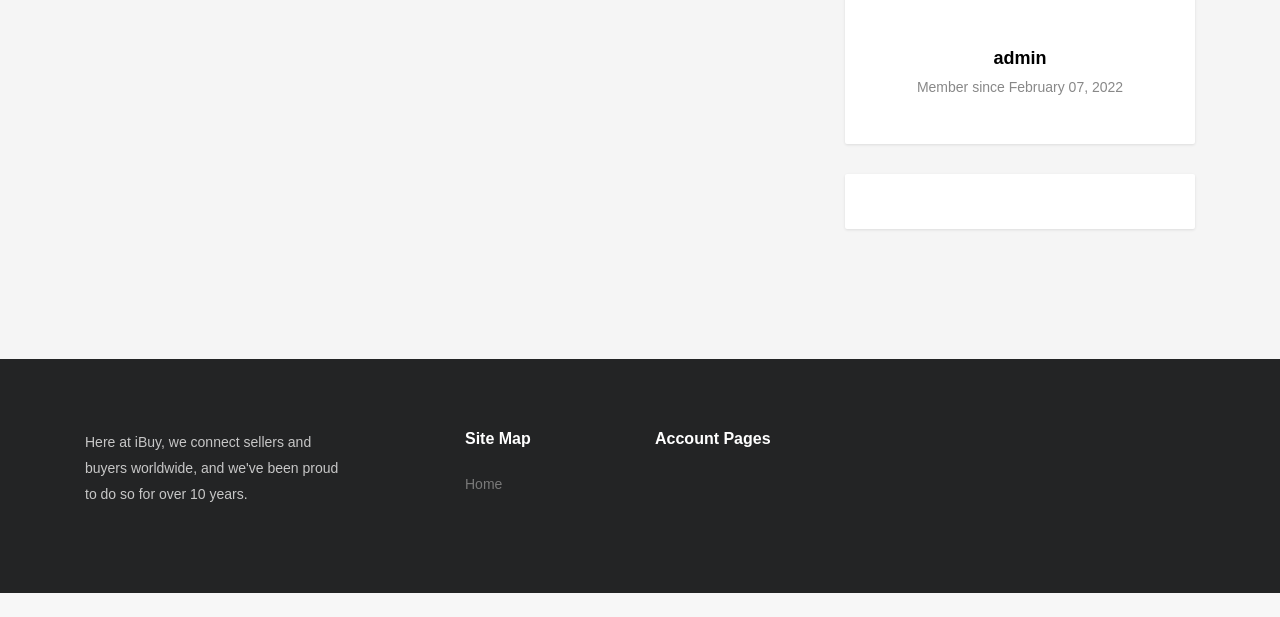
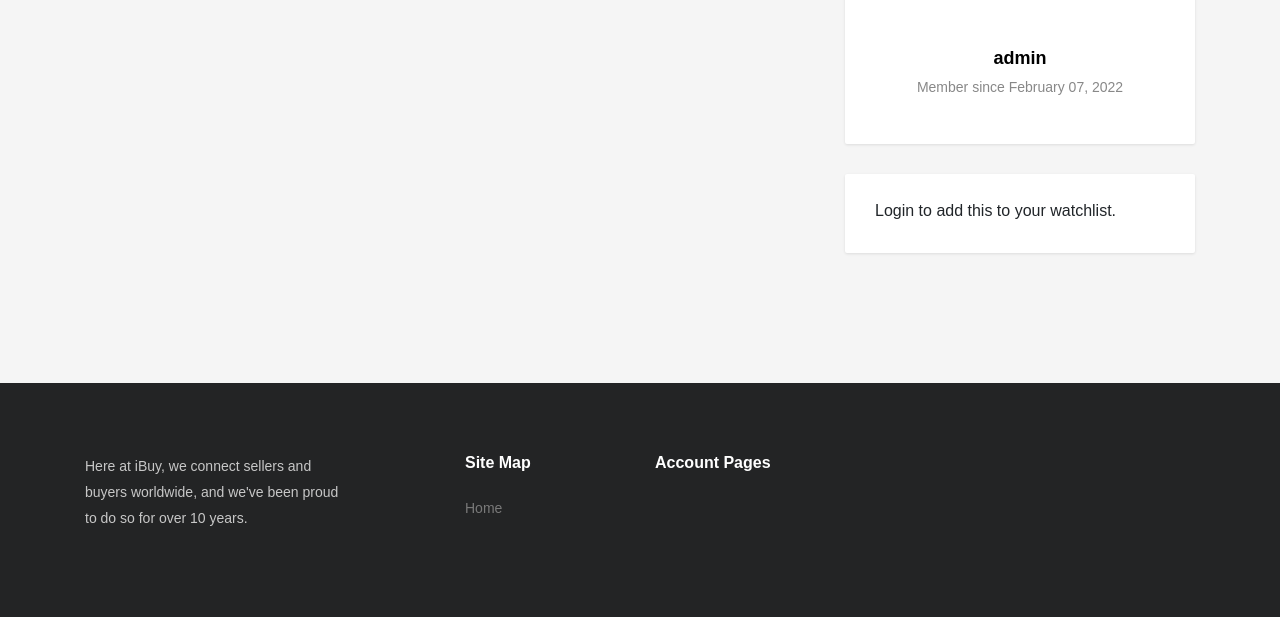
Before and after one commit to zachmichael14/auction_site, a Django app: page /listing/1/ in a window 1280 px wide. Shown: the part 603-1220 px from the top of the page. Before the commit the page ends 1196 px from the top, so only its background shows below. Run offline with Django 3.2, Linux system fonts and the light colour scheme; data comes from the database, SQL or seed files in the repository; both versions use the stored data as it was after the commit; parts of the project's set-up code (start-up, migrations or seed data) failed here and were passed over; some libraries are stand-ins or nearby versions; some web fonts are replaced.

Commit message:
Create add_to_watchlist view
Also add link to add listing to watchlist on listing detail page.

```diff
--- a/auctions/models.py
+++ b/auctions/models.py
@@ -56,7 +56,11 @@ class Listing(models.Model):
             return True
         return False
 
-
+    def can_watch(self, user):
+        if user != self.seller:
+            if not Watchlist.objects.filter(user=user).filter(listing=self):
+                return True
+        return False
 
 
 class Bid(models.Model):
--- a/auctions/templates/auctions/listing.html
+++ b/auctions/templates/auctions/listing.html
@@ -121,6 +121,16 @@
         <!-- Watchlist Widget -->
         <div class="widget watchlist">
           <!-- WATCHLIST WIDGET TO GO HERE -->
+
+          {% if user.is_authenticated %}
+            {% if can_watch %}
+              <a href="{% url 'auctions:add_to_watchlist' listing.id %}">Add to watchlist</a>
+            {% else %}
+              You are watching.
+            {% endif %}
+          {% else %}
+            Login to add this to your watchlist.
+          {% endif %}
         </div>
       </div>
     </div>
--- a/auctions/urls.py
+++ b/auctions/urls.py
@@ -1,3 +1,4 @@
+from unicodedata import name
 from django.urls import path, re_path
 from . import views as auction_views
 app_name = 'auctions'
@@ -8,5 +9,6 @@ urlpatterns = [
     #TODO: Separate out browse paths using include()
     path('browse/', auction_views.BrowseListingView.as_view(), name='browse'),
     path('browse/?q_cat=<q_cat>/', auction_views.BrowseListingView.as_view(), name='browse'),
-    path('listing/create/', auction_views.ListingCreateView.as_view(), name='create')
+    path('listing/create/', auction_views.ListingCreateView.as_view(), name='create'),
+    path('listing/<int:listing_id>/add/', auction_views.add_to_watchlist, name='add_to_watchlist')
 ]
--- a/auctions/views.py
+++ b/auctions/views.py
@@ -1,18 +1,17 @@
-from pyexpat import model
-from re import template
-from django.shortcuts import get_object_or_404, render
+import datetime
+
+from django.contrib.auth.mixins import LoginRequiredMixin
+from django.contrib.auth.decorators import login_required
+from django.http import HttpResponseRedirect
+from django.shortcuts import render
 from django.urls import reverse
-from django.contrib.auth.mixins import LoginRequiredMixin
+from django.views.generic import ListView
 from django.views.generic.detail import DetailView
 from django.views.generic.edit import CreateView
-from django.views.generic import ListView
-from django.core.paginator import Paginator
-from django.http import HttpResponseRedirect
-import datetime
-
-from .models import Category, Listing
 
 from .forms import ListingForm, SearchForm
+from .models import Category, Listing, Watchlist
+
 
 def index(request):
     new_arrivals = Listing.objects.new_arrivals()
@@ -52,6 +51,16 @@ class ListingDetailView(DetailView):
     context_object_name = 'listing'
     pk_url_kwarg = 'listing_id'
 
+    def get_context_data(self, **kwargs):
+        # Call the base implementation first to get a context
+        context = super().get_context_data(**kwargs)
+
+        listing = self.get_object()
+        can_watch = False
+        if self.request.user.is_authenticated:
+            can_watch = listing.can_watch(self.request.user)
+        context['can_watch'] = can_watch
+        return context
 
 class BrowseListingView(ListView):
     model = Listing
@@ -104,3 +113,13 @@ class BrowseListingView(ListView):
             # Match q_cat string to unique category name
             queryset = queryset.filter(category__name__contains=q_cat)
         return queryset
+
+
+@login_required
+def add_to_watchlist(request, listing_id):
+    watchlist = Watchlist()
+    watchlist.user = request.user
+    watchlist.listing = Listing.objects.get(pk=listing_id)
+    watchlist.save()
+
+    return HttpResponseRedirect(reverse('auctions:listing', args=(listing_id,)))
```
Also changed, not shown: db.sqlite3.
